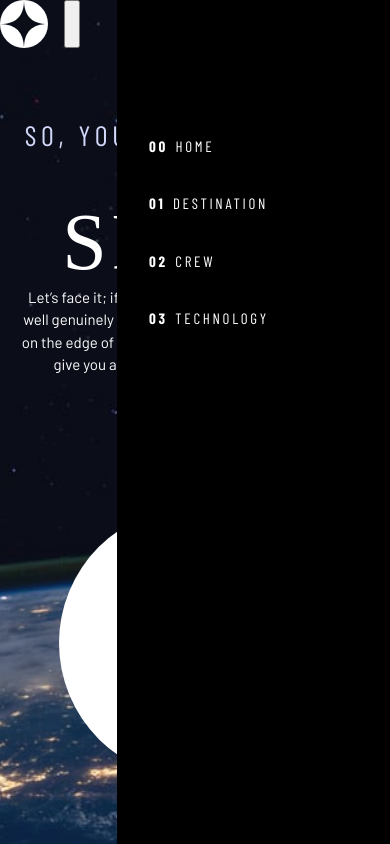
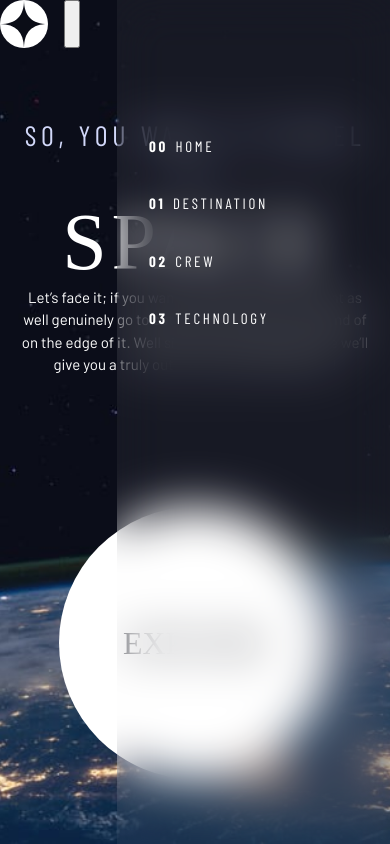
Before and after one commit to frontendella/Space-Travel-Website, a website built with Vite: page index.html in a window 390 px wide. Built offline with nearby package versions, Linux system fonts and the light colour scheme; a web font is replaced by a local one.

Commit message:
Added the navigation background

```diff
--- a/index.css
+++ b/index.css
@@ -288,6 +288,8 @@ select {
     list-style: none;
     padding: 0;
     margin: 0;
+    background: hsl( var(--clr-white) / 0.05);
+    backdrop-filter: blur(1.5rem);
 }
 
 @media (max-width: 35rem) {
@@ -296,7 +298,6 @@ select {
         position: fixed;
         z-index: 1000;
         inset: 0 0 0 30%;
-        background: black;
         list-style: none;
         padding: min(20rem, 15vh) 2rem;
         margin: 0;
--- a/index.html
+++ b/index.html
@@ -1,6 +1,6 @@
 <!DOCTYPE html>
 <html lang="en">
-<head>
+<head><link rel="stylesheet" href="https://cdnjs.cloudflare.com/ajax/libs/normalize/8.0.1/normalize.css">
   <meta charset="UTF-8">
   <meta name="viewport" content="width=device-width, initial-scale=1.0">
 
```
